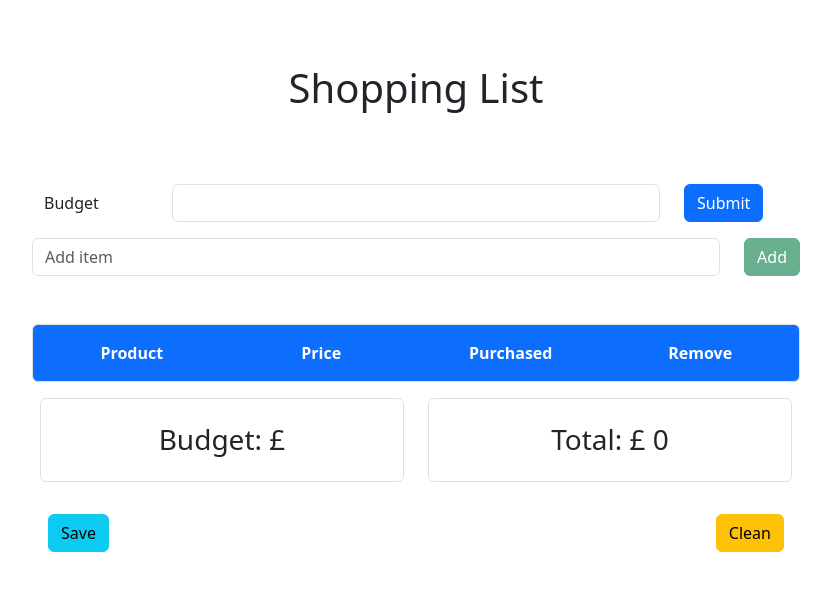
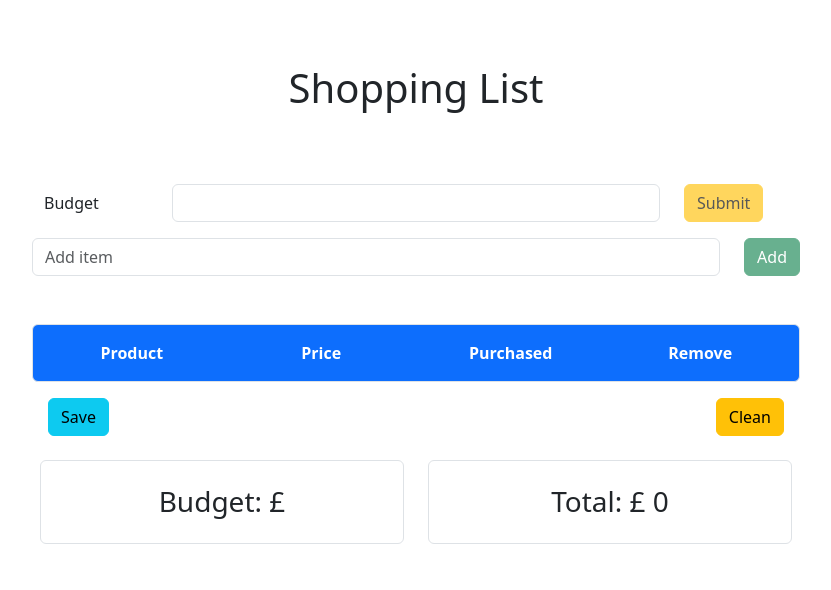
Before and after one commit to mmkobylin/shopping_list, a React (Create React App) app: page / in a window 1280 px wide. Shown: the top 590 px of the page, without its empty margins (224-1055 px from the left). Built offline with nearby package versions, Linux system fonts and the light colour scheme.

Commit message:
07-budget-cleans-successfully

```diff
--- a/src/components/BudgetInput.js
+++ b/src/components/BudgetInput.js
@@ -1,17 +1,21 @@
 import React, { useState } from 'react';
-import { Button, Form } from 'react-bootstrap';
+import { Form } from 'react-bootstrap';
 import Col from 'react-bootstrap/Col';
 import Container from 'react-bootstrap/Container';
 import Row from 'react-bootstrap/Row';
+import ButtonItem from './ButtonItem';
+
 
 export const BudgetInput = ( { addBudget } ) => {
 
     // perhaps have set up- budget
     const [ budget, setBudget ] = useState('');
 
-    const handleSubmit = (e) => {
+    const handleSubmit = e => {
         // prevent site from reloading
         e.preventDefault();
+
+        addBudget(budget);
 
         setBudget('');
     }
@@ -19,7 +23,7 @@ export const BudgetInput = ( { addBudget } ) => {
   return (
     <>
         <Container>
-            <Form onSubmit = { handleSubmit } >
+            <Form >
                 <Form.Group as = { Row } className="mb-3">
                     <Form.Label column sm="2">Budget</Form.Label>
                     <Col sm="8">
@@ -31,7 +35,8 @@ export const BudgetInput = ( { addBudget } ) => {
                     </Col>
                     <Col sm ="2" >
                         {/* here is where the info gets passed */}
-                        <Button type="submit" onClick = { () => addBudget(budget) }>Submit</Button>
+                        <ButtonItem handleFunction = {  handleSubmit } label = { 'Submit' } theme = { 'warning' } disabled = { !budget }
+ />
                     </Col>
                 </Form.Group>
             </Form>
--- a/src/components/ButtonItem.js
+++ b/src/components/ButtonItem.js
@@ -3,9 +3,9 @@ import { Button } from 'react-bootstrap'
 
 // this will need a function to be added to class
 
-export const ButtonItem = ( { handleFunction, command, theme, disabled } ) => {
+export const ButtonItem = ( { handleFunction, label, theme, disabled } ) => {
     return (
-      <Button variant = { theme } onClick = { handleFunction } disabled = { disabled }> { command } </Button>
+      <Button variant = { theme } onClick = { handleFunction } disabled = { disabled }> { label } </Button>
     )
   }
 
--- a/src/components/Input.js
+++ b/src/components/Input.js
@@ -34,7 +34,7 @@ export const Input = ( { addItem } ) => {
                     <ButtonItem
                         handleFunction = {  handleSubmit }
                         theme = { 'success' }
-                        command = { 'Add' }
+                        label = { 'Add' }
                         disabled = { !value }
                     />
                 </Col>
--- a/src/components/ListButtons.js
+++ b/src/components/ListButtons.js
@@ -4,8 +4,8 @@ import { ButtonItem } from './ButtonItem';
 function ListButtons( { handleSave, handleClean } ) {
   return (
         <div className="btncontainer p-2 m-2" >
-            <ButtonItem handleFunction = { handleSave } command = { 'Save' } theme = { 'info' } />
-            <ButtonItem handleFunction = { handleClean } command = { 'Clean' } theme = { 'warning' } />
+            <ButtonItem handleFunction = { handleSave } label = { 'Save' } theme = { 'info' } />
+            <ButtonItem handleFunction = { handleClean } label = { 'Clean' } theme = { 'warning' } />
         </div>
   )
 }
--- a/src/components/ShoppingList.js
+++ b/src/components/ShoppingList.js
@@ -62,7 +62,7 @@ export const ShoppingList = () => {
     // TO DO : CHANGE SO IT ONLY ITEM PURCHASED FALSE IS COUNTED
     // WE NEED ONE THAT COPIES LIST
     let total = list.reduce( ( previousValue, item ) => {
-        return ( +previousValue + +item.price).toFixed(2);
+        return ( +previousValue + +item.price);
     }, 0);
 
     const addBudget = number => {
@@ -108,17 +108,16 @@ export const ShoppingList = () => {
                 />
             )}
 
+        {/* handle saving - so the render changes only if the items are changed: */}
+        <ListButtons handleSave = { handleSave } handleClean = { () => { setList([]) } } />
+
         {/*  we can change this one for two values being passed:  */}
         <Row className="mt-2 p-2">
             <Value label = { 'Budget' } number = { budget } />
 
             {/* idea - adding the classname if the total > budget  */}
-            <Value label = { 'Total' } number = { total } spend = {
-                 spend }
-            />
+            <Value label = { 'Total' } number = { total } spend = { spend } />
         </Row>
-        {/* handle saving - so the render changes only if the items are changed: */}
-        <ListButtons handleSave = { handleSave } handleClean = { () => { setList([]) } } />
     </>
   )
 }
```
